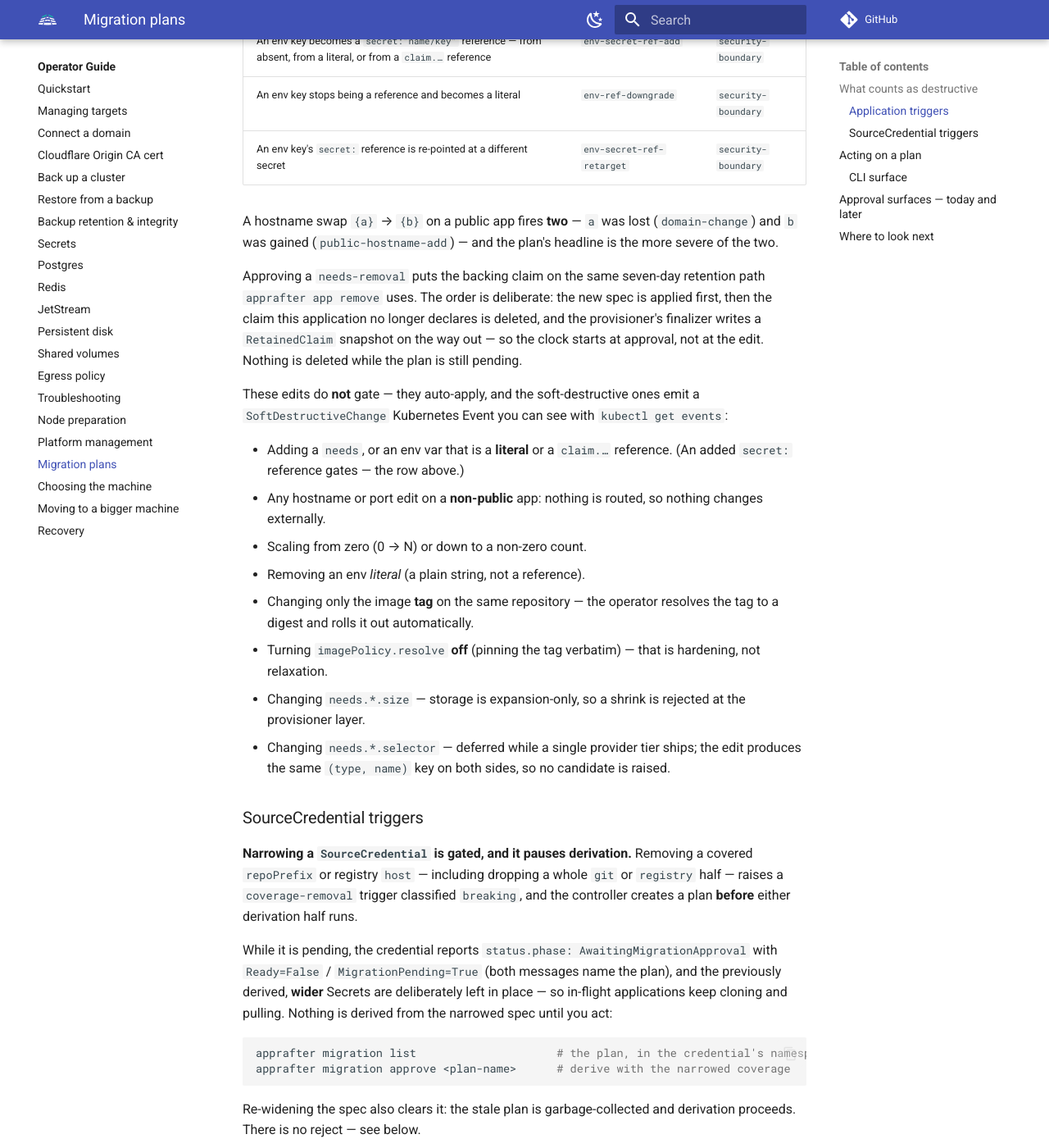
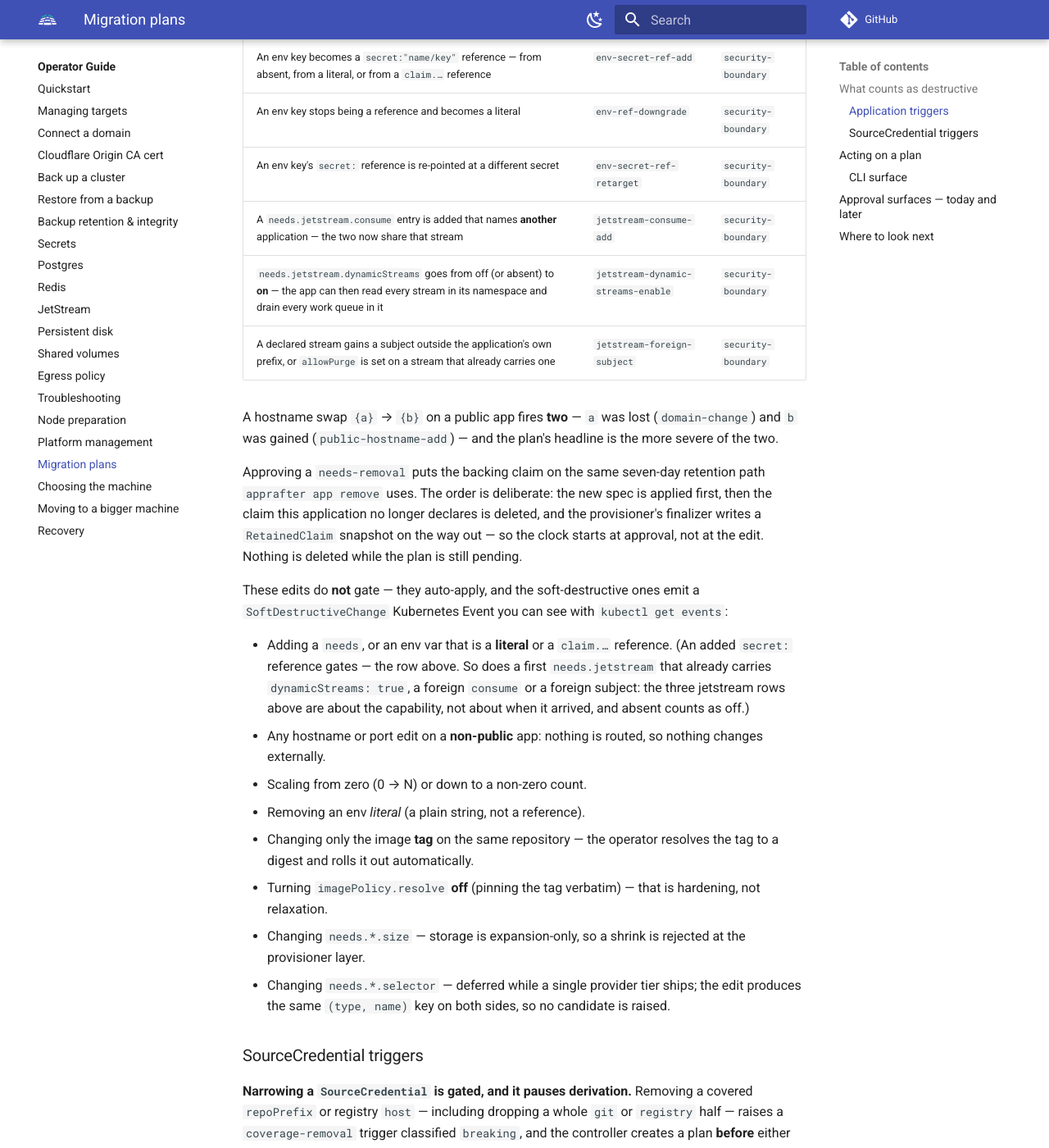
Before and after one commit to AppRafter/apprafter, an MkDocs documentation site: the page built from docs/operator-guide/migration-plans.md, in a window 1280 px wide and 1400 px high, scrolled down 2167 px. Shown: the whole window at 82% size. Built offline with MkDocs 1.6.1 and Material for MkDocs 9.7.7, drawn with Linux system fonts in a browser that asks for light colours; comment, search, counter and statistics services are not loaded; some of the changed text lies outside the part shown.

Commit message:
docs(migration): the three jetstream triggers the table never gained
Triggers 14-16 shipped in 62ed006 and the user-facing table stopped at
13. Nothing enforces that table — the vocabulary lives only in the
classifier, with no CRD enum and no doc-vs-code check — so the rows were
missing silently and the count read "thirteen" in three places across
two guides and a mechanism page.

Written as edits rather than as trigger names, per the table's own voice,
and the count corrected on both sides of the operator/developer split so
neither page describes the other's contents wrongly.

One correction that is not a new row: "adding a `needs` does not gate"
was already false for jetstream. All three detectors treat absent as off,
so a FIRST `needs.jetstream` that already carries `dynamicStreams: true`,
a foreign `consume` or a foreign subject gates on arrival — the triggers
are about the capability, not about when it appeared.

Co-Authored-By: Claude Opus 5 (1M context) <noreply@anthropic.com>
Claude-Session: https://claude.ai/code/session_012JpFJ8rpnUueTT2L9qZqA6

```diff
--- a/docs/operator-guide/migration-plans.md
+++ b/docs/operator-guide/migration-plans.md
@@ -69,6 +69,9 @@ of them are things people think of as additions.
 | An env key becomes a `secret:"name/key"` reference — from absent, from a literal, or from a `claim.…` reference | `env-secret-ref-add` | `security-boundary` |
 | An env key stops being a reference and becomes a literal | `env-ref-downgrade` | `security-boundary` |
 | An env key's `secret:` reference is re-pointed at a different secret | `env-secret-ref-retarget` | `security-boundary` |
+| A `needs.jetstream.consume` entry is added that names **another** application — the two now share that stream | `jetstream-consume-add` | `security-boundary` |
+| `needs.jetstream.dynamicStreams` goes from off (or absent) to **on** — the app can then read every stream in its namespace and drain every work queue in it | `jetstream-dynamic-streams-enable` | `security-boundary` |
+| A declared stream gains a subject outside the application's own prefix, or `allowPurge` is set on a stream that already carries one | `jetstream-foreign-subject` | `security-boundary` |
 
 A hostname swap `{a}` → `{b}` on a public app fires **two** — `a` was
 lost (`domain-change`) and `b` was gained (`public-hostname-add`) —
@@ -87,7 +90,10 @@ ones emit a `SoftDestructiveChange` Kubernetes Event you can see with
 
 - Adding a `needs`, or an env var that is a **literal** or a
   `claim.…` reference. (An added `secret:` reference gates — the row
-  above.)
+  above. So does a first `needs.jetstream` that already carries
+  `dynamicStreams: true`, a foreign `consume` or a foreign subject: the
+  three jetstream rows above are about the capability, not about when it
+  arrived, and absent counts as off.)
 - Any hostname or port edit on a **non-public** app: nothing is routed,
   so nothing changes externally.
 - Scaling from zero (0 → N) or down to a non-zero count.
```
Also changed, not shown: other parts of docs/operator-guide/migration-plans.md (+2 -2 lines), docs/dev-guide/when-a-change-needs-approval.md (+4 -1 lines), docs/how-it-works/the-approval-gate.md (+2 -2 lines).
